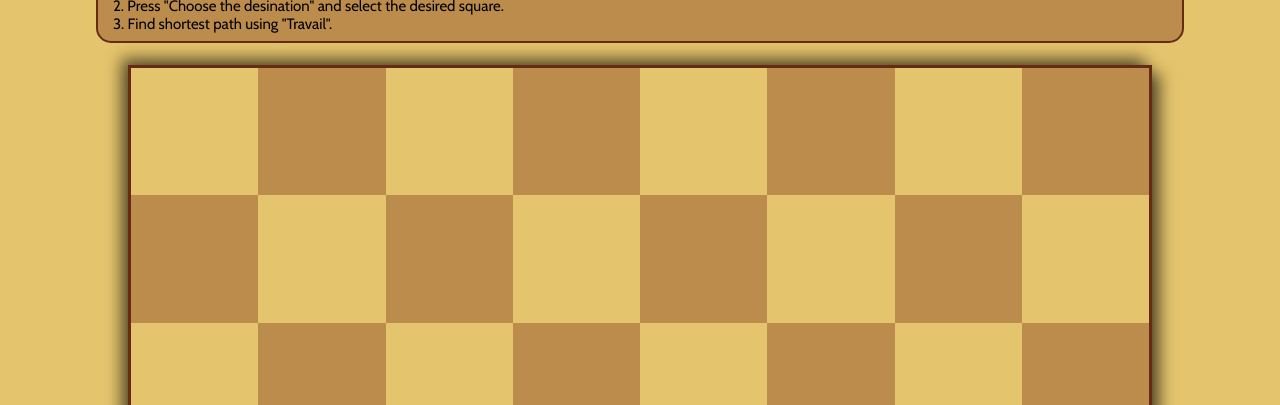
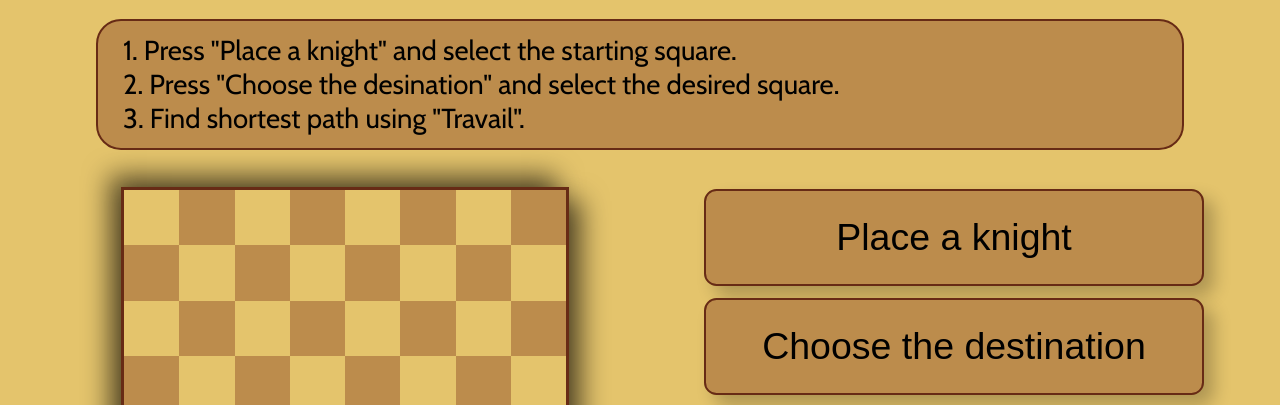
Before and after one commit to Deepspacediver/knight-travails, a website built with webpack: page dist/index.html in a window 1280 px wide. Shown: the part 107-512 px from the top of the page. Built offline with nearby package versions, Linux system fonts and the light colour scheme.

Commit message:
style for wider screen

```diff
--- a/src/style.css
+++ b/src/style.css
@@ -95,6 +95,7 @@ main {
 
 /*  Instructions/Result Display  */
 #instruction-result {
+  font-size: 1.1rem;
   padding: 0.5rem 1rem;
   grid-column: span 8;
   grid-row: 1;
@@ -123,7 +124,7 @@ main {
   width: 30vw;
   padding: 0.3rem;
   height: 100%;
-  display: inline;
+  font-size: 1rem;
   background-color: var(--primary);
   border: 2px solid var(--tertiary);
   border-radius: 0.5rem;
@@ -195,9 +196,57 @@ footer .footer-information {
 footer,
 .page-wrap:after {
   height: 60px;
-
 }
 .page-wrap:after {
   content: "";
   display: block;
 }
+
+/*   !!!!!!   Media Queries         */
+
+@media (min-width: 768px) {
+  :root {
+    font-size: 25px;
+  }
+  .button {
+    width: 40vw;
+    padding: 0.3rem;
+    height: 100%;
+    font-size: 1rem;
+  }
+}
+
+@media (min-width: 1200px) {
+  :root {
+    font-size: 25px;
+  }
+  main {
+    grid-template-columns: 1fr 1fr;
+  }
+  #board {
+    margin-left: 2rem;
+    grid-column:1/2;
+    width: 35vw;
+    height: 35vw;
+  }
+
+  #instruction-result {
+    grid-column: span 2;
+    grid-row: 1;
+  }
+  .game-buttons{
+    grid-template-columns: 1fr !important;
+    grid-column: 2;
+    width: 80%;
+    justify-items: flex-start;
+
+  }
+  .button{
+    font-size: 1.5rem;
+    width: 100%;
+    height: 100%;
+    padding-top: 1rem;
+    padding-bottom: 1rem;
+    max-width: 20rem;
+  }
+}
```
Also changed, not shown: dist/main.js.
